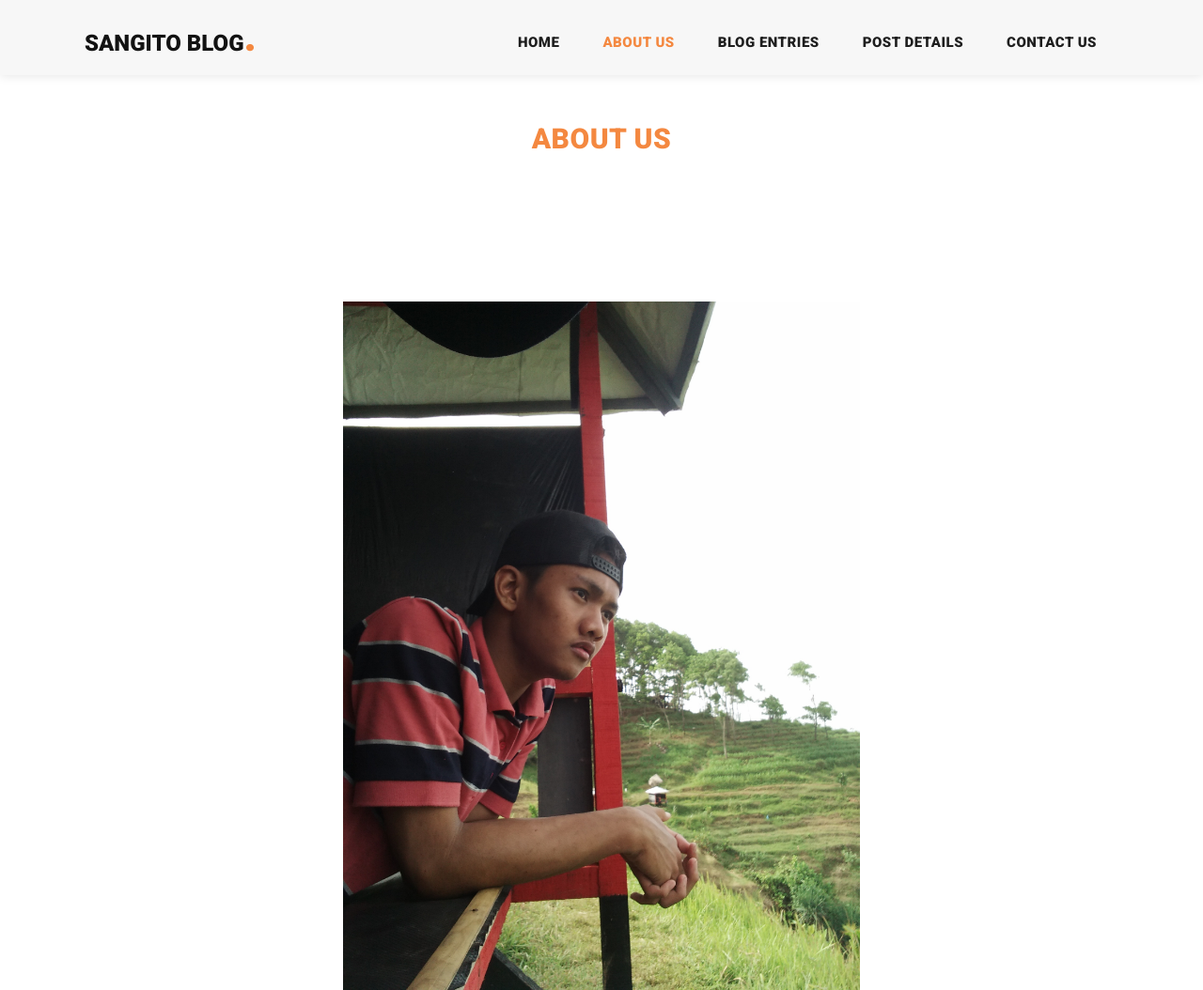
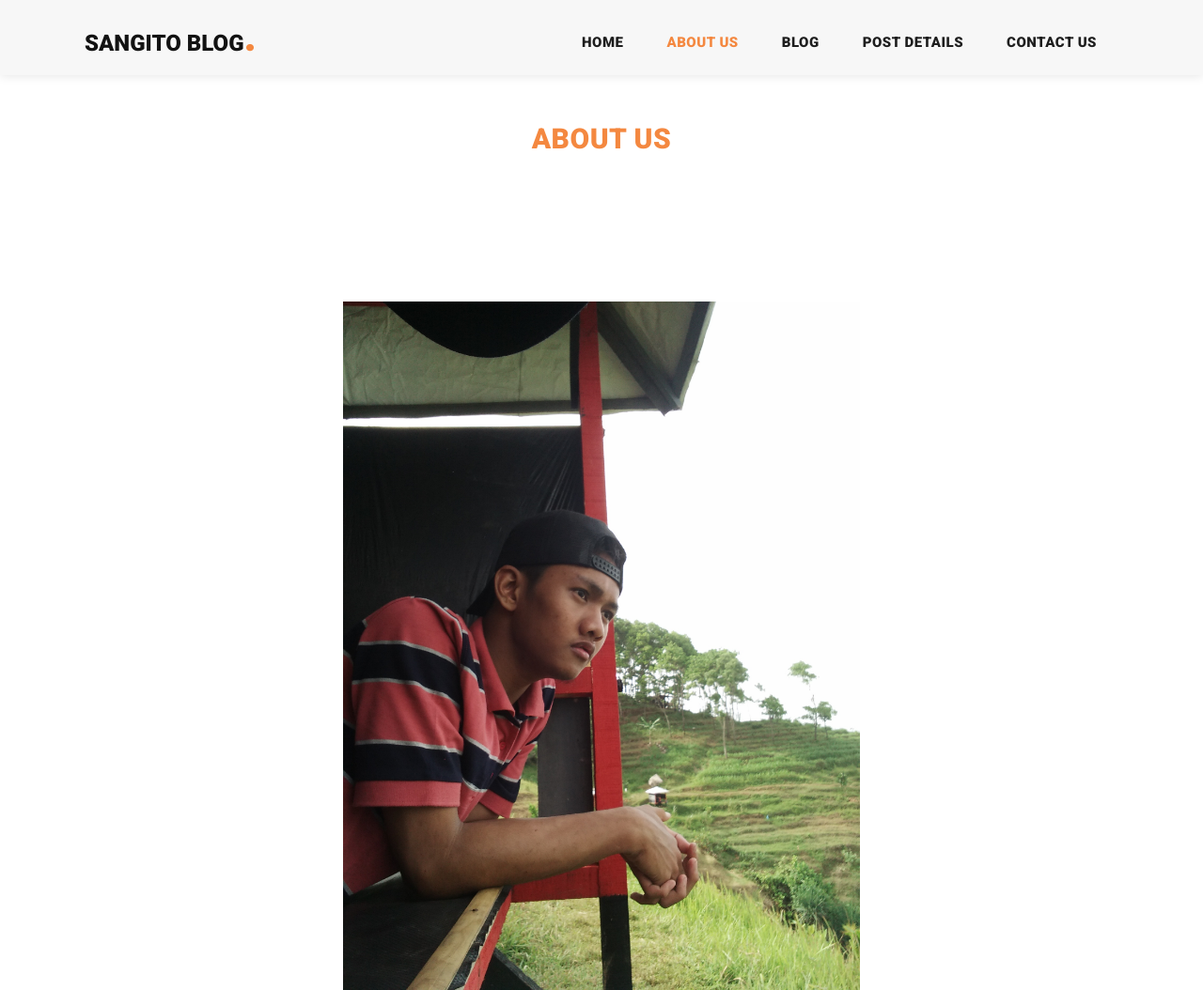
Before and after one commit to ekofandi/ekofandi.github.io, a plain HTML site: page uji/about.html in a window 1280 px wide. Shown: the top 1054 px of the page at 94% size. Drawn offline with Linux system fonts and the light colour scheme.

Commit message:
Update lagi

```diff
--- a/uji/about.html
+++ b/uji/about.html
@@ -53,7 +53,7 @@
                 <a class="nav-link" href="about.html">About Us</a>
               </li>
               <li class="nav-item">
-                <a class="nav-link" href="#">Blog Entries</a>
+                <a class="nav-link" href="blog.html">Blog</a>
               </li>
               <li class="nav-item">
                 <a class="nav-link" href="#">Post Details</a>
```
